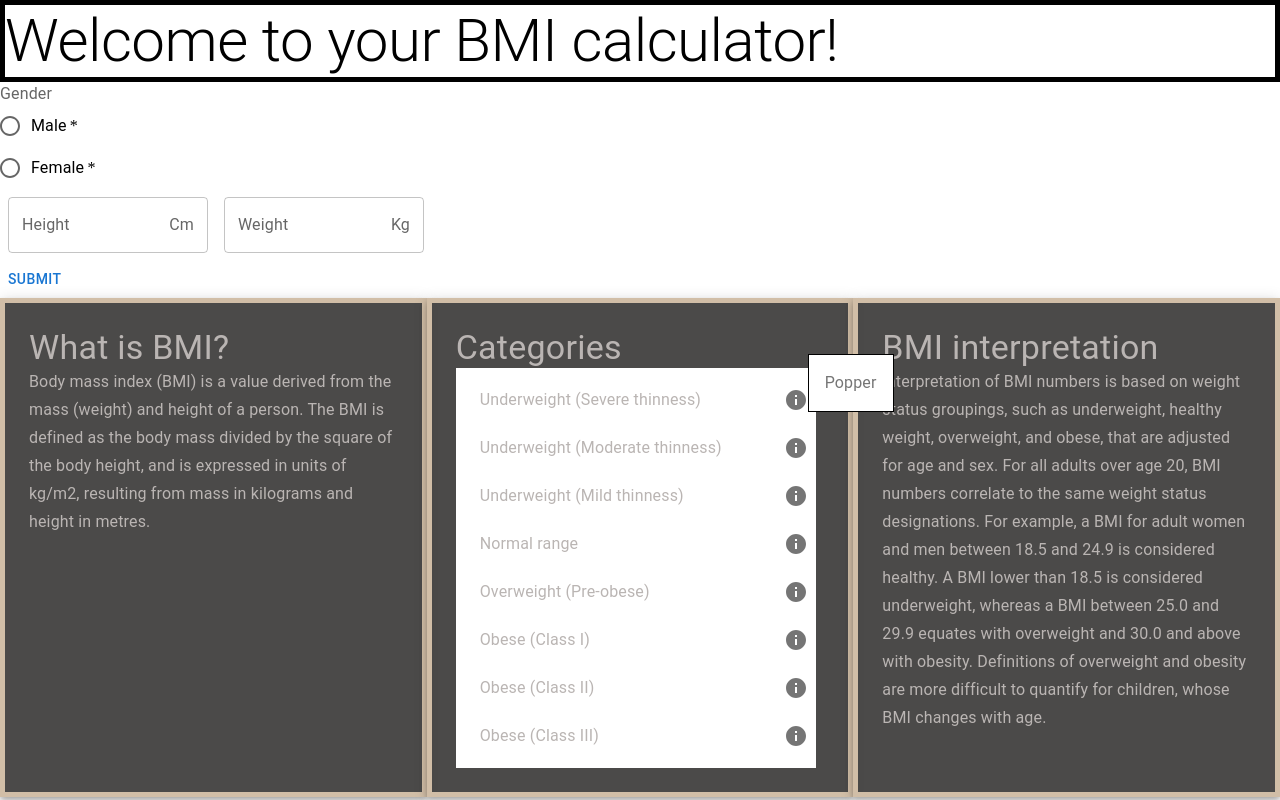
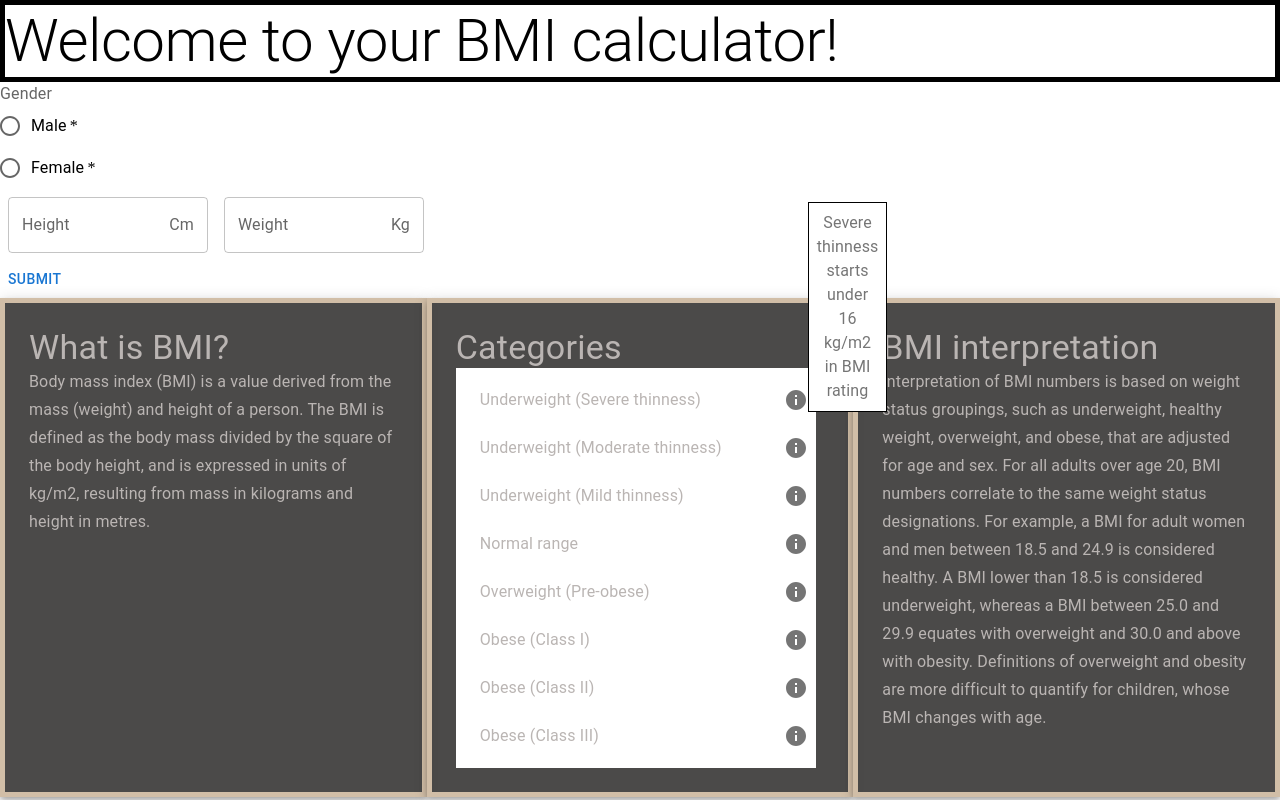
Before and after one commit to zibixD/BMI-calc-with-React, a React (Vite) app: page / in a window 1280 px wide. Both pictures are taken after a click on the button 795 px from the left and 400 px from the top of the page. Built offline with nearby package versions, Linux system fonts and the light colour scheme.

Commit message:
added onclick information

```diff
--- a/src/App.jsx
+++ b/src/App.jsx
@@ -9,34 +9,46 @@ const bmiCategories = [
  {
   id: 1,
   title: "Underweight (Severe thinness)",
+  description: "Severe thinness starts under 16 kg/m2 in BMI rating",
  },
  {
   id: 2,
   title: "Underweight (Moderate thinness)",
+  description:
+   "Moderate thinness begins when BMI total is between 16 - 17 kg/m2 ",
  },
  {
   id: 3,
   title: "Underweight (Mild thinness)",
+  description:
+   "Underweight starts in range between 17.0 - 18.5 kg/m2 BMI rate ",
  },
  {
   id: 4,
   title: "Normal range",
+  description: "Healthy range is between 18.5 - 25 kg/m2 according to BMI",
  },
  {
   id: 5,
   title: "Overweight (Pre-obese)",
+  description: "Overweight begins when the BMI range is between 25-30 kg/m2",
  },
  {
   id: 6,
   title: "Obese (Class I)",
+  description:
+   "Obesity is a state in which energy intake chronically exceeds energy expenditure. Obesity begins above 30kg/m2",
  },
  {
   id: 7,
   title: "Obese (Class II)",
+  description:
+   "Second state of obesity begins when BMI rate is between 35 - 40 kg/m2",
  },
  {
   id: 8,
   title: "Obese (Class III)",
+  description: "Third state of obesity starts over 40 kg/m2 in BMI rate",
  },
 ];
 
--- a/src/UI/PopperInfo.jsx
+++ b/src/UI/PopperInfo.jsx
@@ -1,14 +1,15 @@
 import { Popper, Box, Fade, Typography } from "@mui/material";
 import { useState } from "react";
 import InfoIcon from "@mui/icons-material/Info";
-
-const PopperInfo = () => {
+// eslint-disable-next-line react/prop-types
+const PopperInfo = (cat) => {
  const [isOpen, setIsOpen] = useState(false);
  const [anchorEl, setAnchorEl] = useState(null);
 
  const clickHandler = (event) => {
   setAnchorEl(event.currentTarget);
   setIsOpen((previousOpen) => !previousOpen);
+  console.log(cat.category.description);
  };
 
  //  const closeHandler = () => setIsOpen(false);
@@ -34,7 +35,7 @@ const PopperInfo = () => {
    >
     {({ TransitionProps }) => <Fade {...TransitionProps} timeout={350}></Fade>}
     <Box sx={{ border: "1px solid black", backgroundColor: "white" }}>
-     <Typography sx={{ p: 2 }}>Popper </Typography>
+     <Typography sx={{ p: 1 }}>{cat.category.description}</Typography>
      {/* nie działa fade, przejście */}
     </Box>
    </Popper>
--- a/src/components/BmiInfo.jsx
+++ b/src/components/BmiInfo.jsx
@@ -41,7 +41,7 @@ const BmiInfo = (category) => {
        disableGutters
        secondaryAction={
         <IconButton aria-label='comment'>
-         <PopperInfo></PopperInfo>
+         <PopperInfo category={cat} />
         </IconButton>
        }
       >
```
